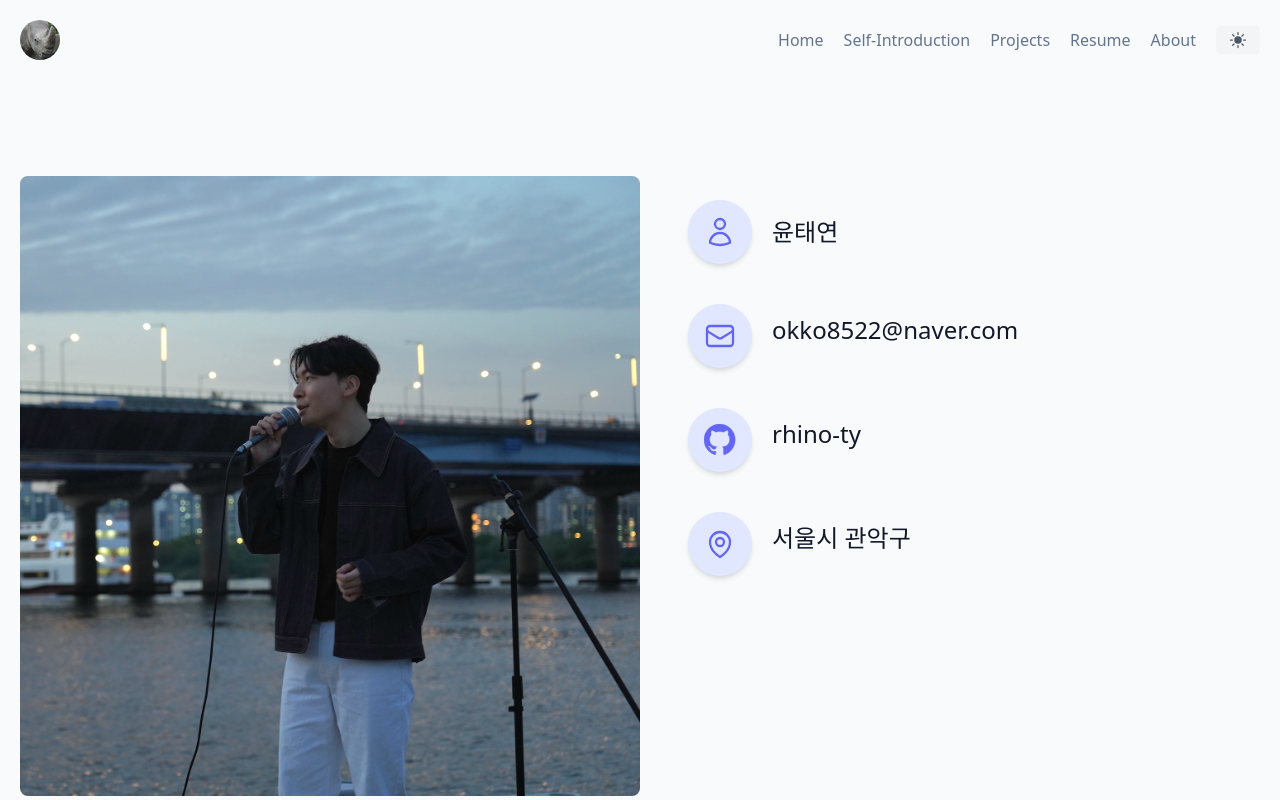
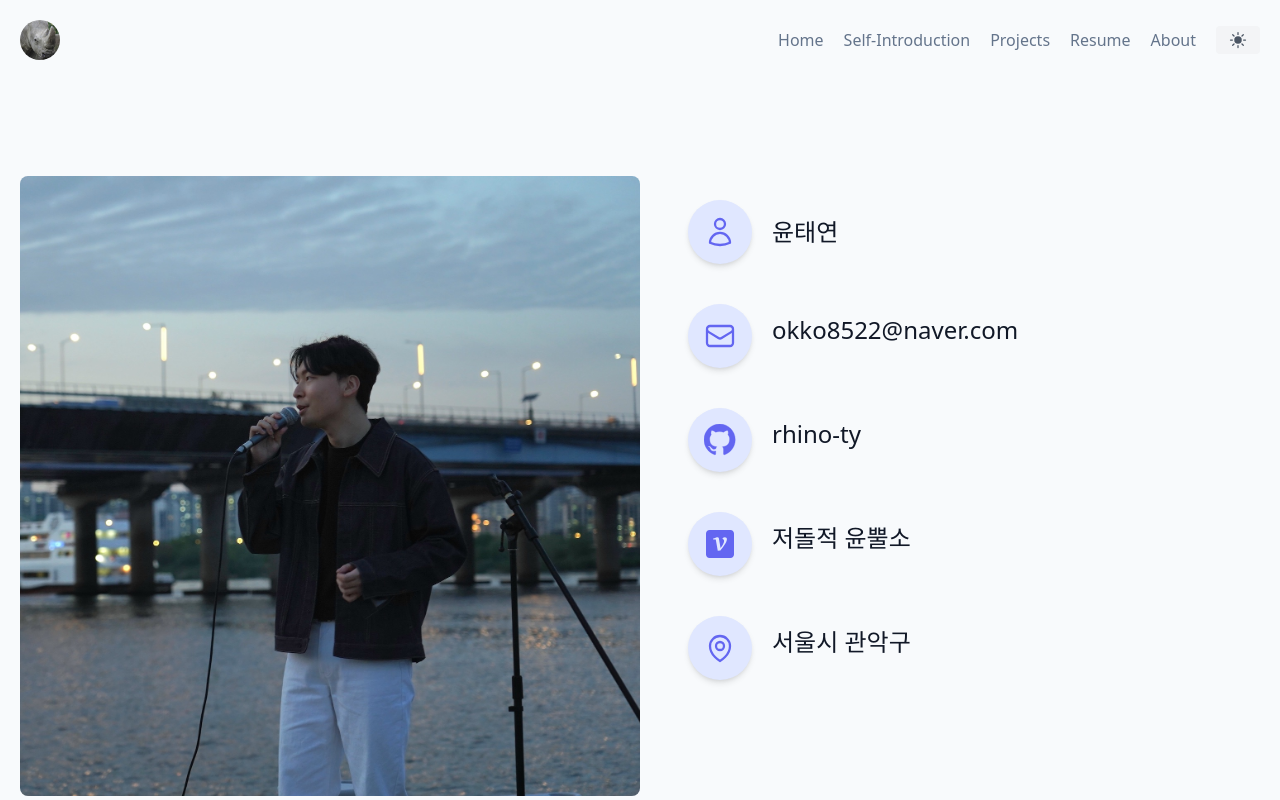
Before and after one commit to rhino-ty/Taeyeon_Portfoilo, a Next.js app: page /about in a window 1280 px wide. Shown: the top 800 px of the page. Built offline with nearby package versions, Linux system fonts and the light colour scheme.

Commit message:
feat: about 벨로그 주소 추가

```diff
--- a/src/components/AboutContent.tsx
+++ b/src/components/AboutContent.tsx
@@ -76,6 +76,8 @@ export default function AboutContent() {
               fill="rgb(99 102 241 / var(--tw-text-opacity))"
               viewBox="0 0 100 100"
               stroke="currentColor"
+              fill-rule="evenodd"
+              clip-rule="evenodd"
               xmlns="http://www.w3.org/2000/svg"
             >
               <path d="M48.854 0C21.839 0 0 22 0 49.217c0 21.756 13.993 40.172 33.405 46.69 2.427.49 3.316-1.059 3.316-2.362 0-1.141-.08-5.052-.08-9.127-13.59 2.934-16.42-5.867-16.42-5.867-2.184-5.704-5.42-7.17-5.42-7.17-4.448-3.015.324-3.015.324-3.015 4.934.326 7.523 5.052 7.523 5.052 4.367 7.496 11.404 5.378 14.235 4.074.404-3.178 1.699-5.378 3.074-6.6-10.839-1.141-22.243-5.378-22.243-24.283 0-5.378 1.94-9.778 5.014-13.2-.485-1.222-2.184-6.275.486-13.038 0 0 4.125-1.304 13.426 5.052a46.97 46.97 0 0 1 12.214-1.63c4.125 0 8.33.571 12.213 1.63 9.302-6.356 13.427-5.052 13.427-5.052 2.67 6.763.97 11.816.485 13.038 3.155 3.422 5.015 7.822 5.015 13.2 0 18.905-11.404 23.06-22.324 24.283 1.78 1.548 3.316 4.481 3.316 9.126 0 6.6-.08 11.897-.08 13.526 0 1.304.89 2.853 3.316 2.364 19.412-6.52 33.405-24.935 33.405-46.691C97.707 22 75.788 0 48.854 0z" />
@@ -84,6 +86,42 @@ export default function AboutContent() {
           <div className="flex-grow">
             <h2 className="text-gray-900 text-2xl title-font font-medium mb-3 hover:text-gray-500 dark:hover:text-gray-400">
               rhino-ty
+            </h2>
+          </div>
+        </a>
+      </div>
+
+      <div className="flex flex-row items-center justify-start mb-10 ">
+        <a
+          href="https://velog.io/@okko8522"
+          target="_blank"
+          rel="noreferrer"
+          className="inline-flex items-center justify-center"
+        >
+          <div className="w-16 h-16 inline-flex items-center justify-center rounded-full bg-indigo-100 text-indigo-500 shadow-md mr-5 hover:shadow-lg transition-shadow duration-300">
+            <svg
+              className="icon"
+              xmlns="http://www.w3.org/2000/svg"
+              xmlnsXlink="http://www.w3.org/1999/xlink"
+              x="0px"
+              y="0px"
+              viewBox="0 0 192 192"
+              enable-background="new 0 0 28 28"
+              xmlSpace="preserve"
+              width="28"
+            >
+              <path
+                id="Website"
+                fill="rgb(99 102 241 / var(--tw-text-opacity))"
+                fill-rule="evenodd"
+                clip-rule="evenodd"
+                d="M24 0H168C181.255 0 192 10.7451 192 24V168C192 181.255 181.255 192 168 192H24C10.7451 192 0 181.255 0 168V24C0 10.7451 10.7451 0 24 0ZM49 57.9199V65.48H67L80.6799 142.52L98.5 141.26C116.02 119.06 127.84 102.44 133.96 91.3999C140.2 80.24 143.32 70.9399 143.32 63.5C143.32 59.0601 142 55.7 139.36 53.4199C136.84 51.1399 133.66 50 129.82 50C122.62 50 116.62 53.0601 111.82 59.1799C116.5 62.3 119.68 64.8799 121.36 66.9199C123.16 68.8401 124.06 71.4199 124.06 74.6599C124.06 80.0601 122.44 86.1799 119.2 93.02C116.08 99.8601 112.66 105.92 108.94 111.2C106.54 114.56 103.48 118.7 99.76 123.62L88.0601 57.2C87.1001 52.3999 84.1001 50 79.0601 50C76.78 50 72.3999 50.96 65.9199 52.8799C59.4399 54.6799 53.8 56.3601 49 57.9199Z"
+              />
+            </svg>
+          </div>
+          <div className="flex-grow">
+            <h2 className="text-gray-900 text-2xl title-font font-medium mb-3 hover:text-gray-500 dark:hover:text-gray-400">
+              저돌적 윤뿔소
             </h2>
           </div>
         </a>
```
